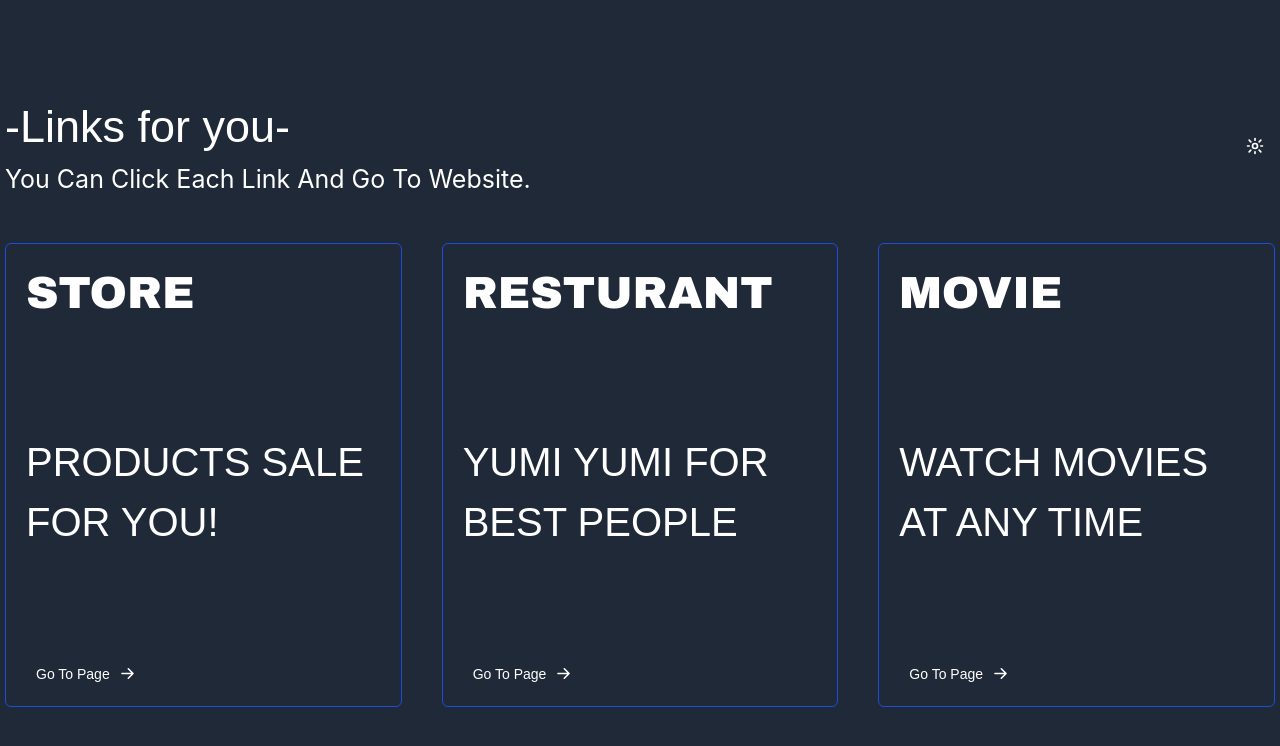
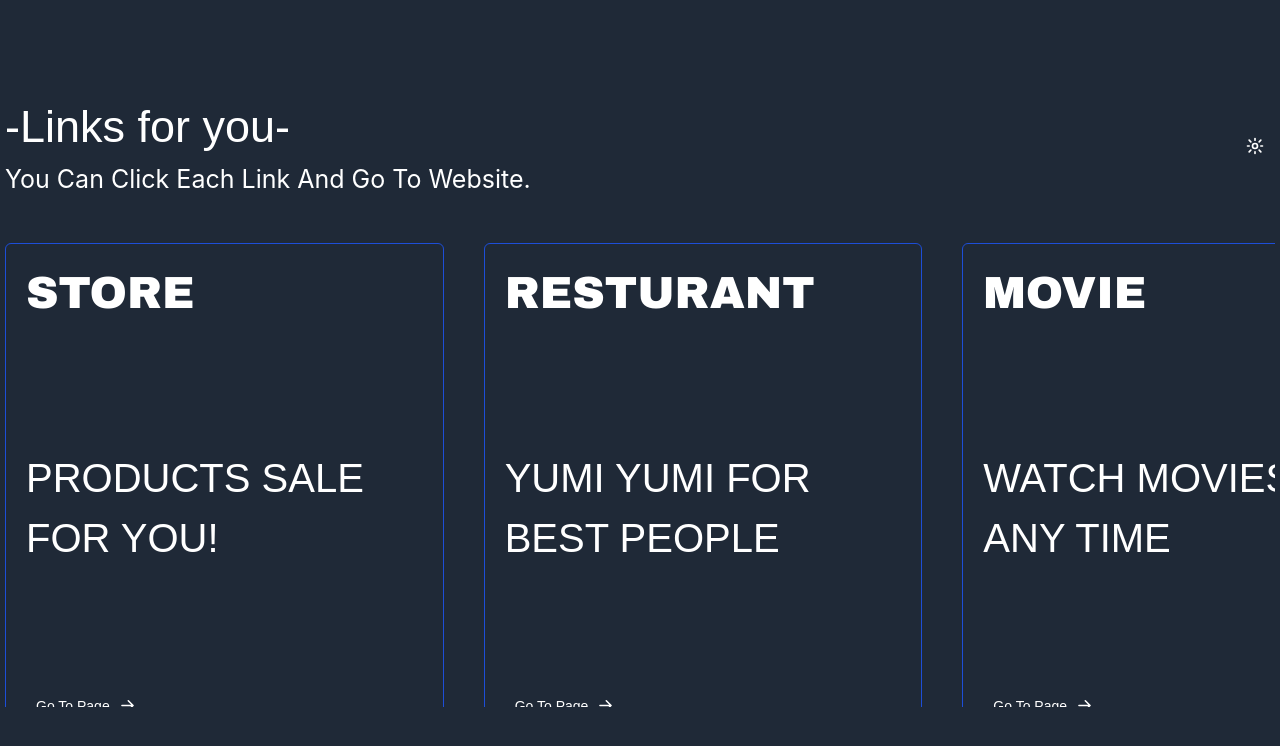
Before and after one commit to mahmoudfarsijani/project-T, a Vue app: page / in a window 1280 px wide. Shown: the top 746 px of the page. Built offline with nearby package versions, Linux system fonts and the light colour scheme; a web font is replaced by a local one.

Commit message:
add vuetify to project

```diff
--- a/package.json
+++ b/package.json
@@ -26,6 +26,7 @@
     "vue-router": "^4.3.3",
     "vue-slick-carousel": "^1.0.6",
     "vue-types": "^5.1.3",
+    "vuetify": "^3.7.0-beta.1",
     "yup": "^1.4.0"
   },
   "devDependencies": {
--- a/src/main.js
+++ b/src/main.js
@@ -7,7 +7,18 @@ import App from './App.vue'
 import router from './router'
 import Pinia from './store'
 import VLazyImage from 'v-lazy-image'
+import vuetify from './plugins/vuetify'
 
+import 'vuetify/styles'
+
+import { createVuetify } from 'vuetify'
+import * as components from 'vuetify/components'
+import * as directives from 'vuetify/directives'
+
+const  vuetifyy = createVuetify({
+    components,
+    directives
+})
 
 const app = createApp(App)
 
@@ -25,5 +36,6 @@ const app = createApp(App)
 
 app.use(router)
 app.use(Pinia)
+app.use(vuetifyy)
 app.component('v-lazy-image', VLazyImage)
 app.mount('#app')
--- /dev/null
+++ b/src/plugins/vuetify.js
@@ -0,0 +1,4 @@
+import 'vuetify/styles'
+import { createVuetify } from 'vuetify'
+
+export default createVuetify()
```
Also changed, not shown: src/views/store/child/ShopStore.vue (+14 -6 lines), 1 other file (tests, documents, lock files or other folders).
